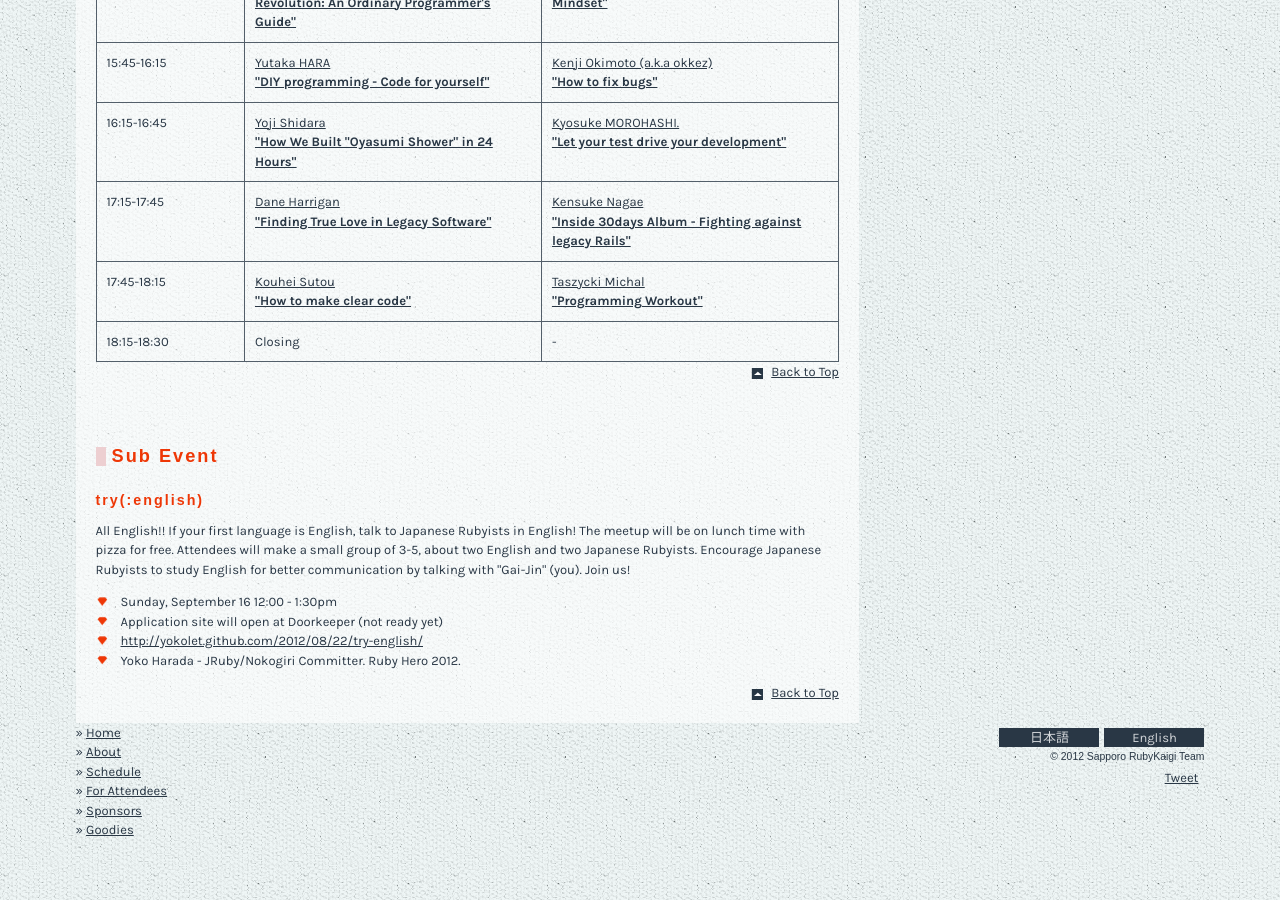
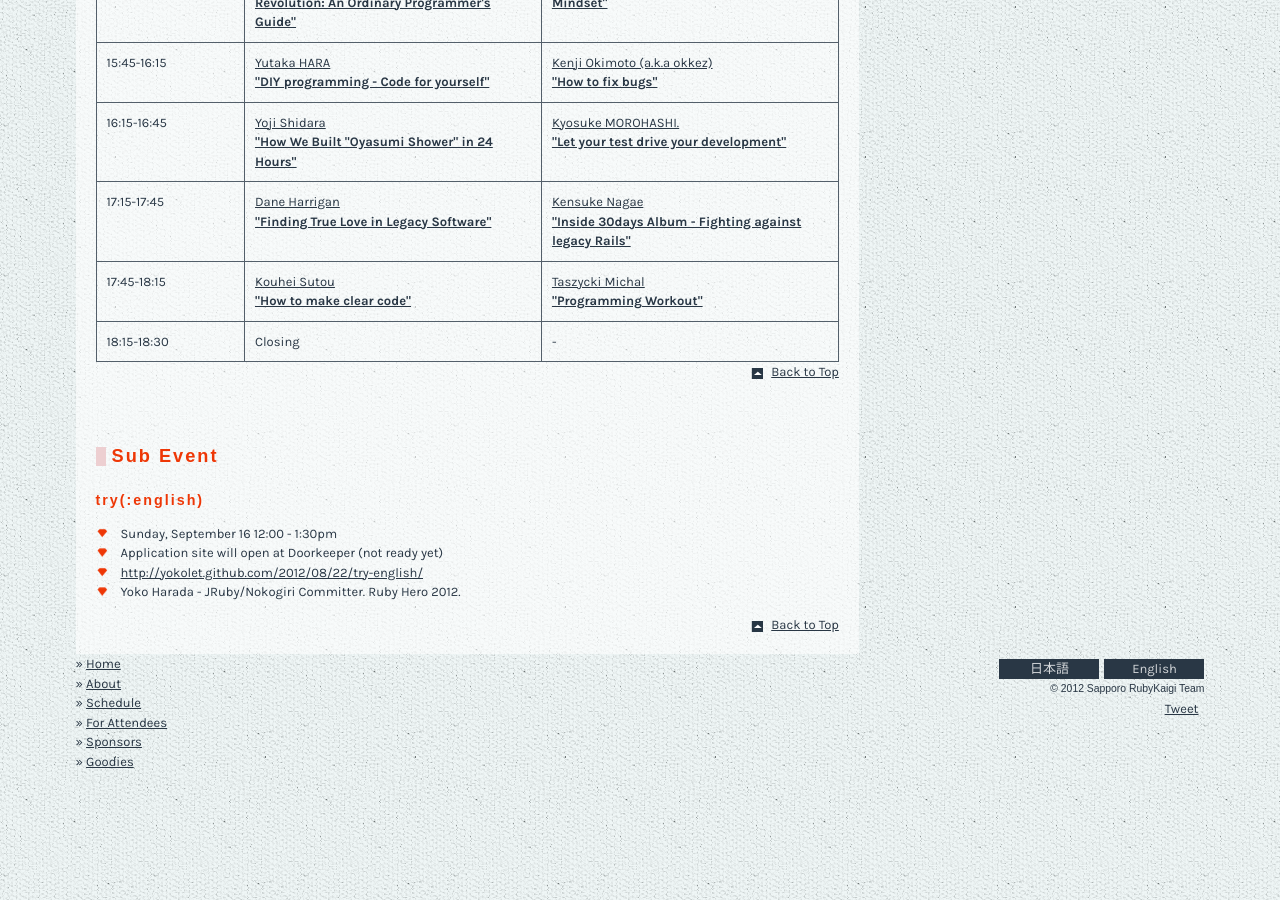
Before and after one commit to ruby-sapporo/sapporo.rubykaigi.org, a Jekyll site: the page built from 2012/en/schedule.html, in a window 1280 px wide and 900 px high, scrolled down 2220 px. Built offline with Jekyll 4.4.1, drawn with Linux system fonts in a browser that asks for light colours; nearby versions of some CDN libraries; Markdown is read by kramdown in place of the engine named in the settings; comment, search, counter and statistics services are not loaded.

Commit message:
Amend #f6a2218

```diff
--- a/2012/en/schedule.html
+++ b/2012/en/schedule.html
@@ -388,8 +388,7 @@ localmenu: <li><a href="#schedule14">Fri 14 Sep</a></li><li><a href="#schedule15
 <article id="subEvent">
         <h2>Sub Event</h2>
         <h3 id="subEvent1">try(:english)</h3>
-  <p>All English!! If your first language is English, talk to Japanese Rubyists in English!  The meetup will be on lunch time with pizza for free.  Attendees will make a small group of 3-5, about two English and two Japanese Rubyists.  Encourage Japanese Rubyists to study English for better communication by talking with &quot;Gai-Jin&quot; (you).
-Join us!</p>
+        <p></p>
         <ul class="listMarkRed">
           <li>Sunday, September 16 12:00 - 1:30pm</li>
           <li>Application site will open at Doorkeeper (not ready yet)</li>
```
Also changed, not shown: 2012/ja/schedule.html (indentation only), 1 other file. Lines whose indentation alone changed are shown as unchanged.
